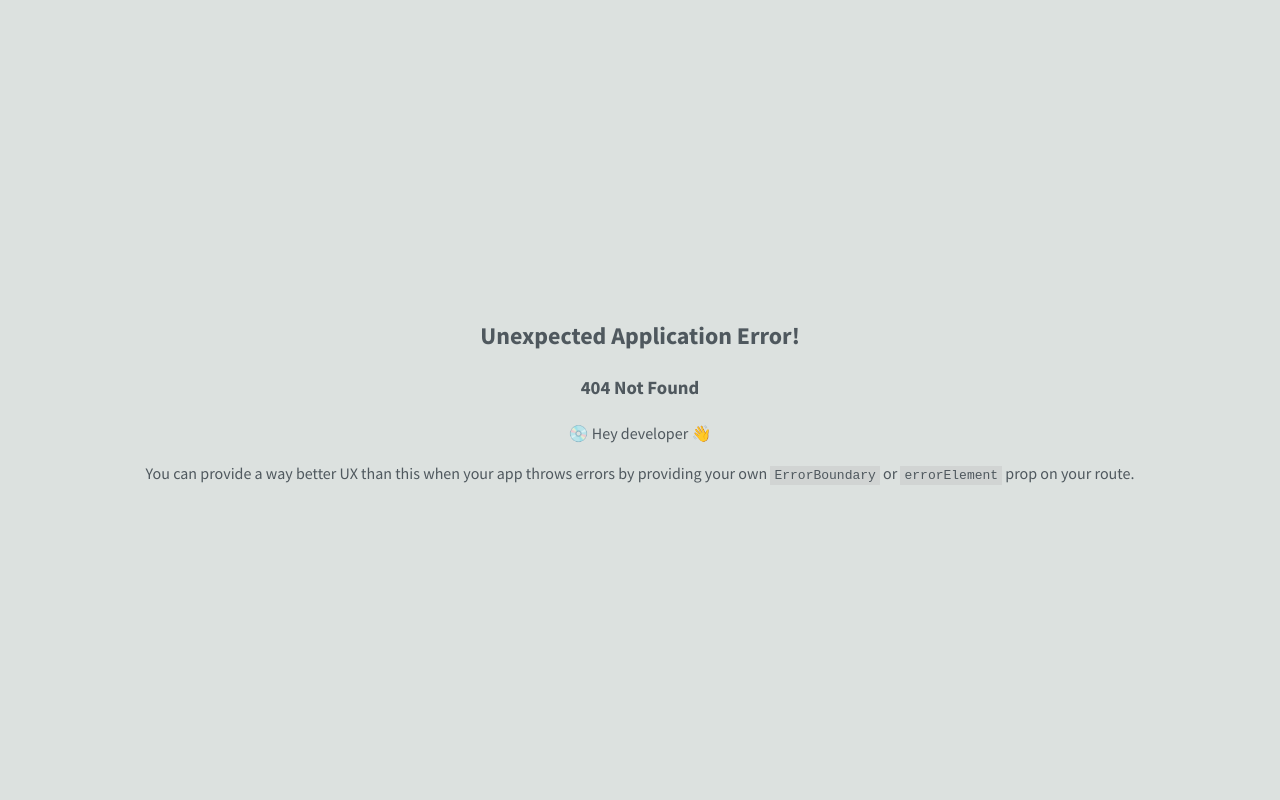
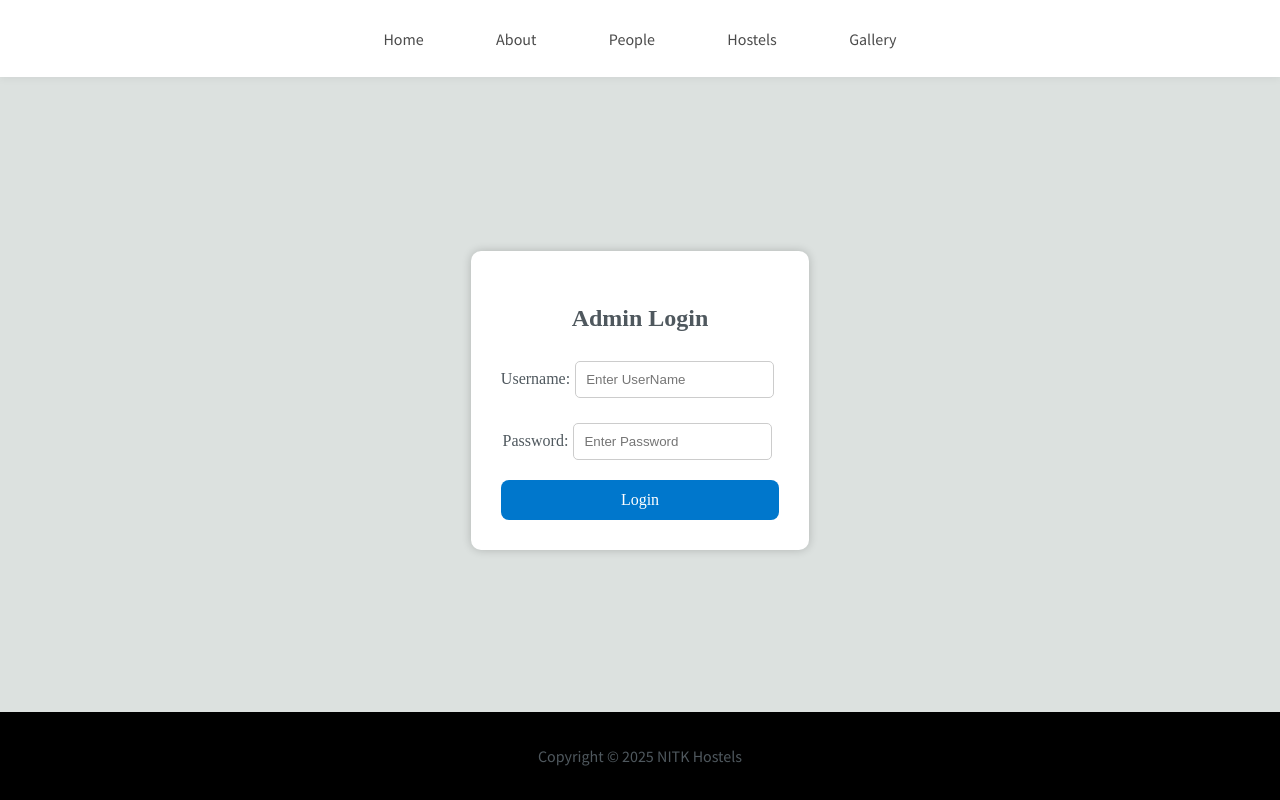
Before and after one commit to Satishshekhar12/NITK-Hostel, a React (Vite) app in the folder client/: page /admin/login in a window 1280 px wide. Before the commit this address had no page. Built offline with nearby package versions, Linux system fonts and the light colour scheme.

Commit message:
Admin Login Page

```diff
--- /dev/null
+++ b/client/src/pages/AdminLogin.jsx
@@ -0,0 +1,24 @@
+import React from 'react';
+import styles from '../styles/adminlogin.module.css';
+
+const AdminLogin = () => {
+    return (
+        <div className={styles.container}>
+            <h2> Admin Login</h2>
+            <form className={styles.form}>
+                <label>
+                    Username:
+                    <input type='text' placeholder='Enter UserName'/>
+                </label>
+                <label>
+                    Password:
+                    <input type='password' placeholder='Enter Password'/>
+                </label>
+                <button type='submit'>Login</button>
+
+            </form>
+
+        </div>
+    );
+};
+export default AdminLogin;
--- a/client/src/router/index.jsx
+++ b/client/src/router/index.jsx
@@ -5,6 +5,7 @@ import Home from '../pages/Home';
 import Hostels from '../pages/Hostels';
 import People from '../pages/People';
 import Gallery from '../pages/Gallery';
+import AdminLogin from '../pages/AdminLogin';
 
 const router = createBrowserRouter([
     {
@@ -30,6 +31,10 @@ const router = createBrowserRouter([
             {
                 path: 'gallery',
                 element: <Gallery/>
+            },
+            {
+                path: 'admin/login',
+                element: <AdminLogin/>
             }
         ]
     }
--- /dev/null
+++ b/client/src/styles/adminlogin.module.css
@@ -0,0 +1,56 @@
+.container {
+  max-width: 400px;
+  margin: 100px auto;
+  padding: 30px;
+  background: #fff;
+  border-radius: 10px;
+  box-shadow: 0 0 10px rgba(0,0,0,0.2);
+  font-family: 'Inter, Poppins, Nunito';
+}
+
+.form {
+  display: flex;
+  flex-direction: column;
+  gap: 15px;
+}
+
+input {
+  margin: 5px;
+  padding: 10px;
+  border: 1px solid #ccc;
+  border-radius: 5px;
+}
+
+input:focus {
+  border: 1px solid #0077cc;
+  box-shadow: 0 0 5px rgba(0, 119, 204, 0.4);
+  outline: none; /* removes default blue glow */
+}
+
+button {
+  padding: 10px;
+  background-color: #0077cc !important;
+  color: white;
+  border: none;
+  border-radius: 5px;
+  cursor: pointer;
+}
+button:hover {
+    background-color: #004c8c !important;
+    color: white !important;
+     box-shadow: 0 0 5px rgba(0,119,204,0.5);
+     transform: translateY(-1px);
+      transition: all 0.3s ease !important;
+
+}
+@media screen and (max-width: 480px) {
+  .container {
+    margin: 30px 20px;
+    padding: 20px;
+  }
+
+  input,
+  button {
+    width: 100%;
+  }
+}
```
